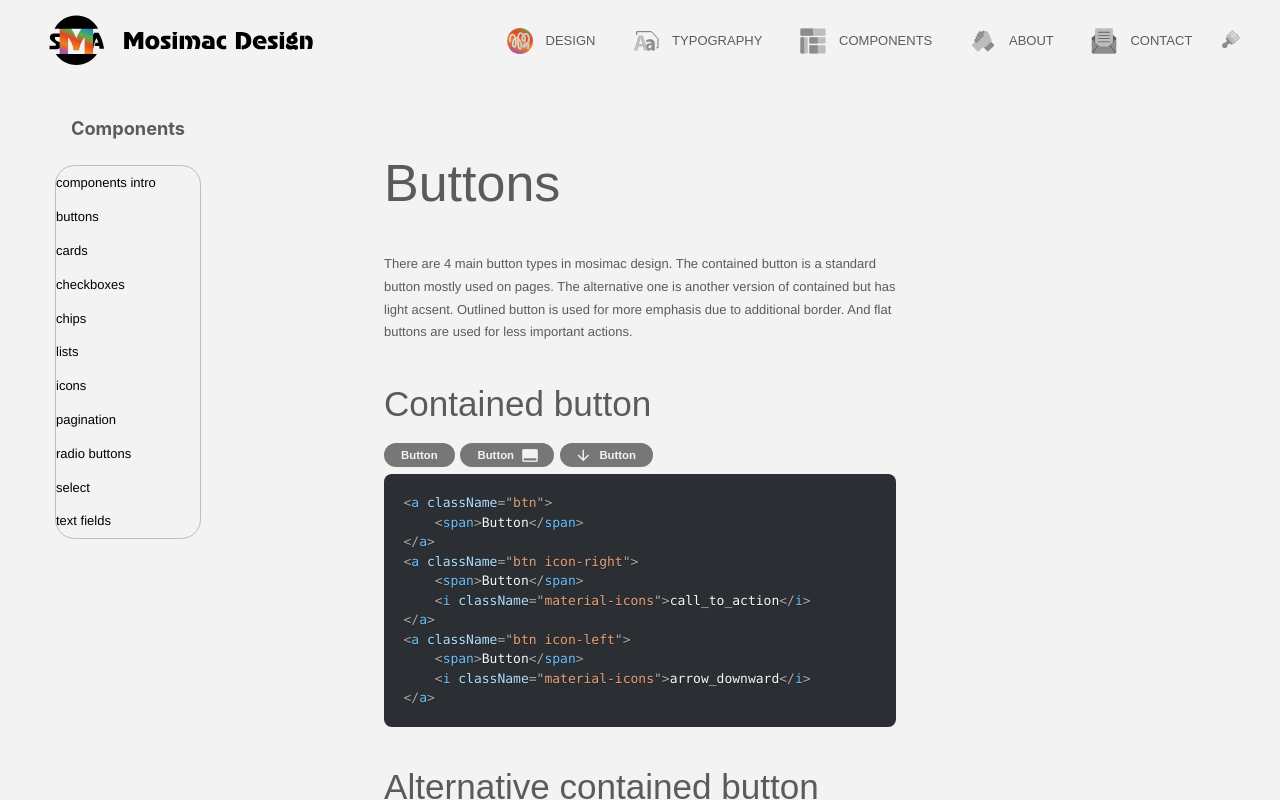
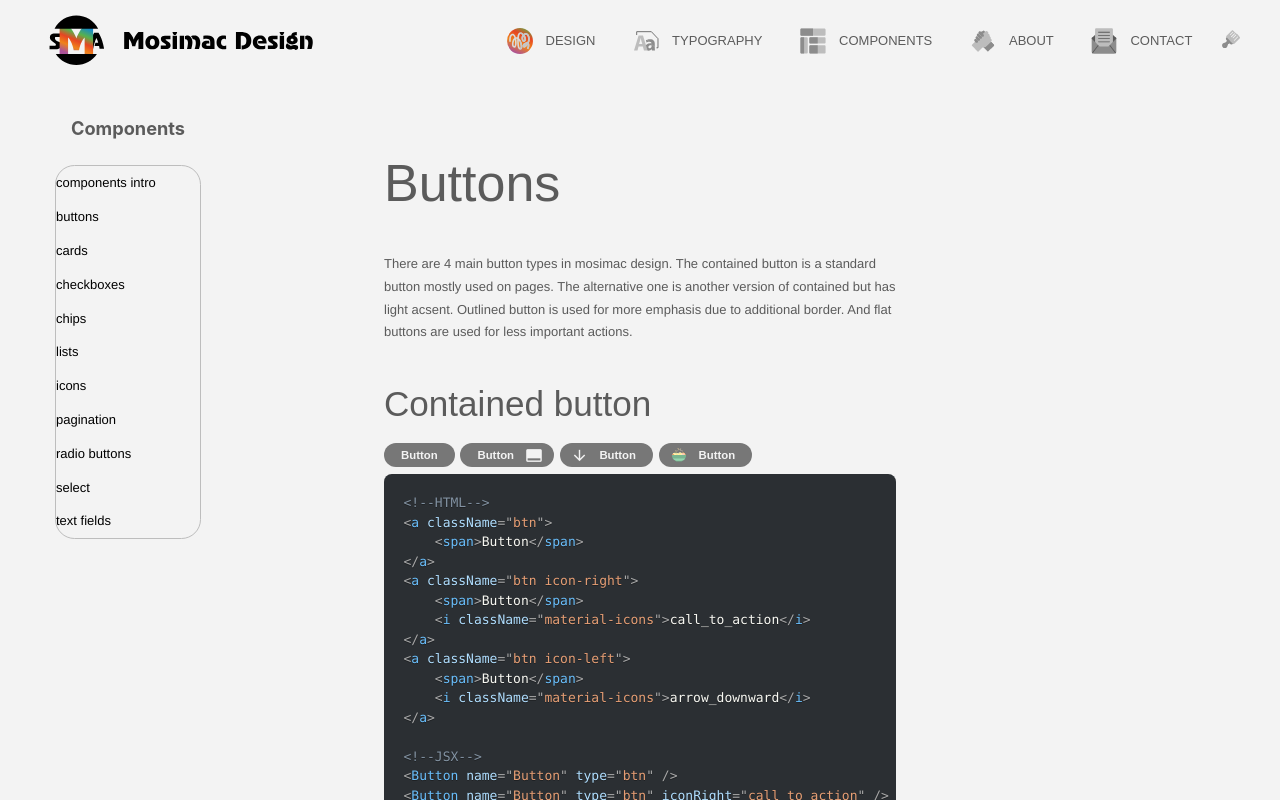
Before and after one commit to anlithov/Projects, a React (Create React App) app: page /components in a window 1280 px wide. Both pictures are taken after a click on the link "buttons". Shown: the top 800 px of the page. Built offline with nearby package versions, Linux system fonts and the light colour scheme.

Commit message:
New mosimac components: Button, BadgeButton

```diff
--- /dev/null
+++ b/src/mosimac-design/js/BadgeButton/index.js
@@ -0,0 +1,22 @@
+import React from "react";
+
+export default function BadgeButton({name, type="btn-badge", badgeRight , badgeLeft, addClass}) {
+    const classes = [type]
+    badgeRight && classes.push("badge-right")
+    badgeLeft && classes.push("badge-left")
+    addClass && classes.push.apply(classes, addClass)
+    function checkBagde(value) {
+        return (typeof value === 'string' ? (<i className="material-icons">{value}</i>) : value)
+    }
+
+    return (
+        <a className={classes.join(' ')}>
+            {name && <span>{name}</span>}
+            <div className="badge">
+                {checkBagde(badgeRight)}
+                {checkBagde(badgeLeft)}
+            </div>
+        </a>
+    )
+
+}
--- /dev/null
+++ b/src/mosimac-design/js/Button/index.js
@@ -0,0 +1,22 @@
+import React from "react";
+
+export default function Button({name, type="btn", iconRight , iconLeft, addClass}) {
+    const classes = [type]
+    iconRight && classes.push("icon-right")
+    iconLeft && classes.push("icon-left")
+    addClass && classes.push.apply(classes, addClass)
+    function checkIcon(value) {
+        return (typeof value === 'string' ? (<i className="material-icons">{value}</i>) : value)
+    }
+
+    return (
+        <a className={classes.join(' ')}>
+            {name && <span>{name}</span>}
+            <div className='icon'>
+                {checkIcon(iconRight)}
+                {checkIcon(iconLeft)}
+            </div>
+        </a>
+    )
+
+}
--- a/src/mosimac-design/sass/css-1a-standartized.scss
+++ b/src/mosimac-design/sass/css-1a-standartized.scss
@@ -19,17 +19,23 @@ input.submit,
     font-weight: 500;
     transition: 0.3s all;
     cursor: pointer;
-    i {
+    .icon {
         position: absolute;
         top: 0;
         display: flex;
         align-items: center;
         justify-content: center;
         height: 100%;
-        width: 2.8em;
-        font-size: 17px;
-        color: var(--body-color);
+        width: 3.5em;
         transition: 0.3s all;
+        i {
+            font-size: 17px;
+        }
+        svg {
+            width: 60%;
+            height: 60%;
+        }
+
     }
     span {
         font-weight: 600;
@@ -38,13 +44,13 @@ input.submit,
     }
     &.icon-left {
         padding: 0.5em 1.5em 0.6em 3.5em;
-        i {
+        .icon {
             left: 0;
         }
     }
     &.icon-right {
         padding: 0.5em 3.5em 0.6em 1.5em;
-        i {
+        .icon {
             right: 0;
         }
     }
@@ -120,6 +126,10 @@ input.submit,
         transition: 0.1s;
         i {
             color: #202124;
+        }
+        svg {
+            width: 60%;
+            height: 60%;
         }
     }
     &.badge-right {
@@ -206,7 +216,7 @@ input.submit,
             background: var(--btn-back-hover);
             .badge {
                 opacity: 1;
-                i {
+                i, svg {
                     animation: bupdowmgggg 0.6s linear;
                 }
             }
--- a/src/web-pages/components/Showdown/Items/Buttons.js
+++ b/src/web-pages/components/Showdown/Items/Buttons.js
@@ -1,5 +1,8 @@
 import React, {useEffect} from "react";
 import Prism from "prismjs";
+import Button from "../../../../mosimac-design/js/Button";
+import BadgeButton from "../../../../mosimac-design/js/BadgeButton";
+import {ReactComponent as Soups} from "../../../../svg/soups.svg";
 
 export default function Buttons() {
     useEffect(() => {
@@ -16,23 +19,16 @@ export default function Buttons() {
                 </h3>
                 <div className="showcase buttons">
                     <section>
-                        <a className="btn">
-                            <span>Button</span>
-                        </a>
-                        <a className="btn icon-right">
-                            <span>Button</span>
-                            <i className="material-icons">call_to_action</i>
-                        </a>
-
-                        <a className="btn icon-left">
-                            <span>Button</span>
-                            <i className="material-icons">arrow_downward</i>
-                        </a>
+                        <Button name="Button" type="btn" />
+                        <Button name="Button" type="btn" iconRight="call_to_action" />
+                        <Button name="Button" type="btn" iconLeft="arrow_downward" />
+                        <Button name="Button" type="btn" iconLeft={<Soups/>} />
                     </section>
                 </div>
                 <pre>
                     <code className="language-html">
                         {`
+<!--HTML-->
 <a className="btn">
     <span>Button</span>
 </a>
@@ -44,6 +40,11 @@ export default function Buttons() {
     <span>Button</span>
     <i className="material-icons">arrow_downward</i>
 </a>
+
+<!--JSX-->
+<Button name="Button" type="btn" />
+<Button name="Button" type="btn" iconRight="call_to_action" />
+<Button name="Button" type="btn" iconLeft="arrow_downward" />
                         `}
                     </code>
                 </pre>
@@ -62,9 +63,13 @@ export default function Buttons() {
                 <pre>
                     <code className="language-html">
                         {`
+<!--HTML-->
 <a className="btn2">
     <span>Button</span>
 </a>
+
+<!--JSX-->
+<Button name="Button" type="btn2" />
                         `}
                     </code>
                 </pre>
@@ -83,9 +88,13 @@ export default function Buttons() {
                 <pre>
                     <code className="language-html">
                         {`
+<!--HTML-->
 <a className="btn3">
     <span>Button</span>
 </a>
+
+<!--JSX-->
+<Button name="Button" type="btn3" />
                         `}
                     </code>
                 </pre>
@@ -104,9 +113,13 @@ export default function Buttons() {
                 <pre>
                     <code className="language-html">
                         {`
+<!--HTML-->
 <a className="btn-outlined">
     <span>Button</span>
 </a>
+
+<!--JSX-->
+<Button name="Button" type="btn-outlined" />
                         `}
                     </code>
                 </pre>
@@ -125,9 +138,13 @@ export default function Buttons() {
                 <pre>
                     <code className="language-html">
                         {`
+<!--HTML-->
 <a className="btn-flat">
     <span>Button</span>
 </a>
+
+<!--JSX-->
+<Button name="Button" type="btn-flat" />
                         `}
                     </code>
                 </pre>
@@ -138,6 +155,7 @@ export default function Buttons() {
                 </h3>
                 <div className="showcase buttons">
                     <section>
+                        <Button name="Button" type="btn" addClass={["disabled"]}/>
                         <a className="btn disabled">
                             <span>Button</span>
                         </a>
@@ -167,6 +185,9 @@ export default function Buttons() {
 <a className="btn-flat disabled">
     <span>Button</span>
 </a>
+
+<!--JSX-->
+<Button name="Button" type="btn" addClass={["disabled"]}/>
                         `}
                     </code>
                 </pre>
@@ -180,28 +201,14 @@ export default function Buttons() {
             </p>
             <div className="part-block">
                 <h3>
-                    Bagde button
+                    Badge button
                 </h3>
                 <div className="showcase buttons">
                     <section>
-                        <a className="btn-badge">
-                            <div className="badge">
-                                <i className="material-icons">blur_on</i>
-                            </div>
-                        </a>
-                        <a className="btn-badge badge-right yellow">
-                            <span>Button</span>
-                            <div className="badge">
-                                <i className="material-icons">bubble_chart</i>
-                            </div>
-                        </a>
-                        <a className="btn-badge badge-left red">
-                            <span>Button</span>
-                            <div className="badge">
-                                <i className="material-icons">business_center</i>
-                            </div>
-                        </a>
-
+                        <BadgeButton badgeRight="blur_on" addClass={["green"]}/>
+                        <BadgeButton name="Button" badgeRight="bubble_chart" addClass={["yellow"]}/>
+                        <BadgeButton name="Button" badgeLeft="business_center" addClass={["red"]}/>
+                        <BadgeButton name="Button" badgeLeft={<Soups/>} addClass={["red"]}/>
                     </section>
                 </div>
                 <pre>
```
Also changed, not shown: src/svg/soups.svg (added).
